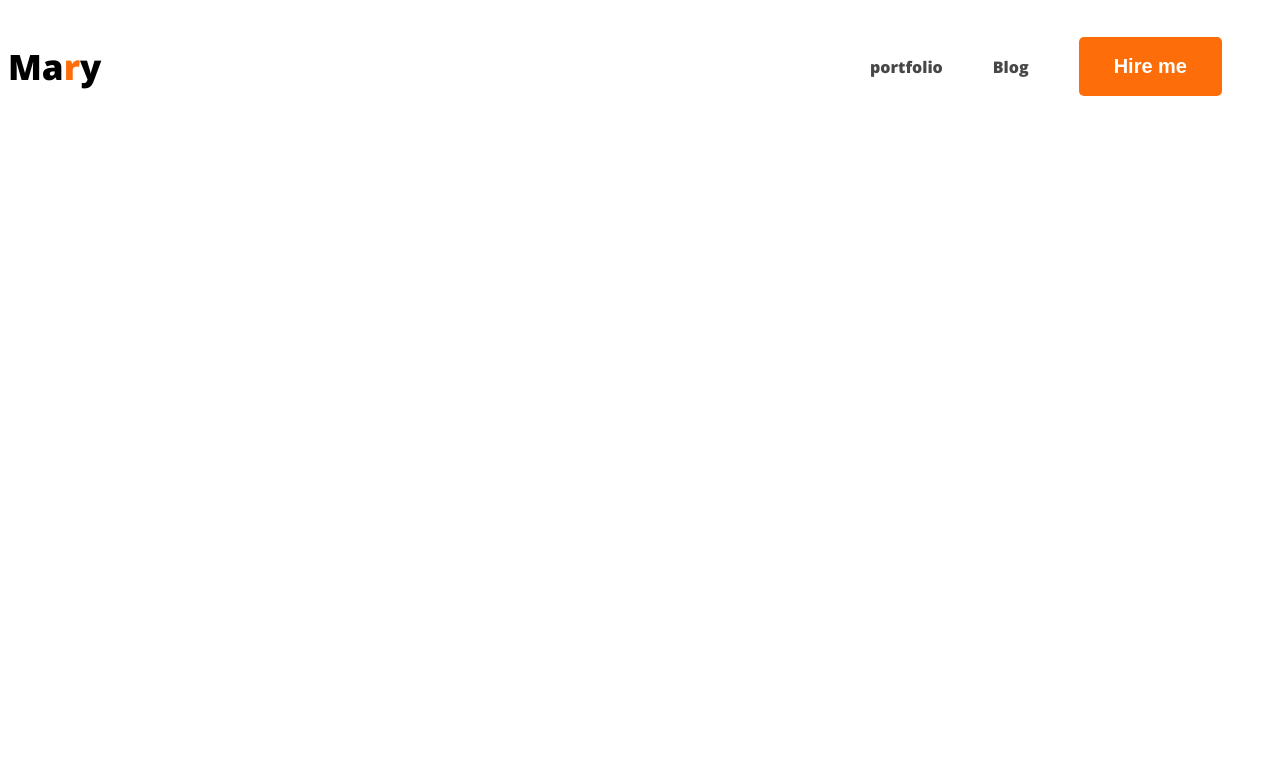
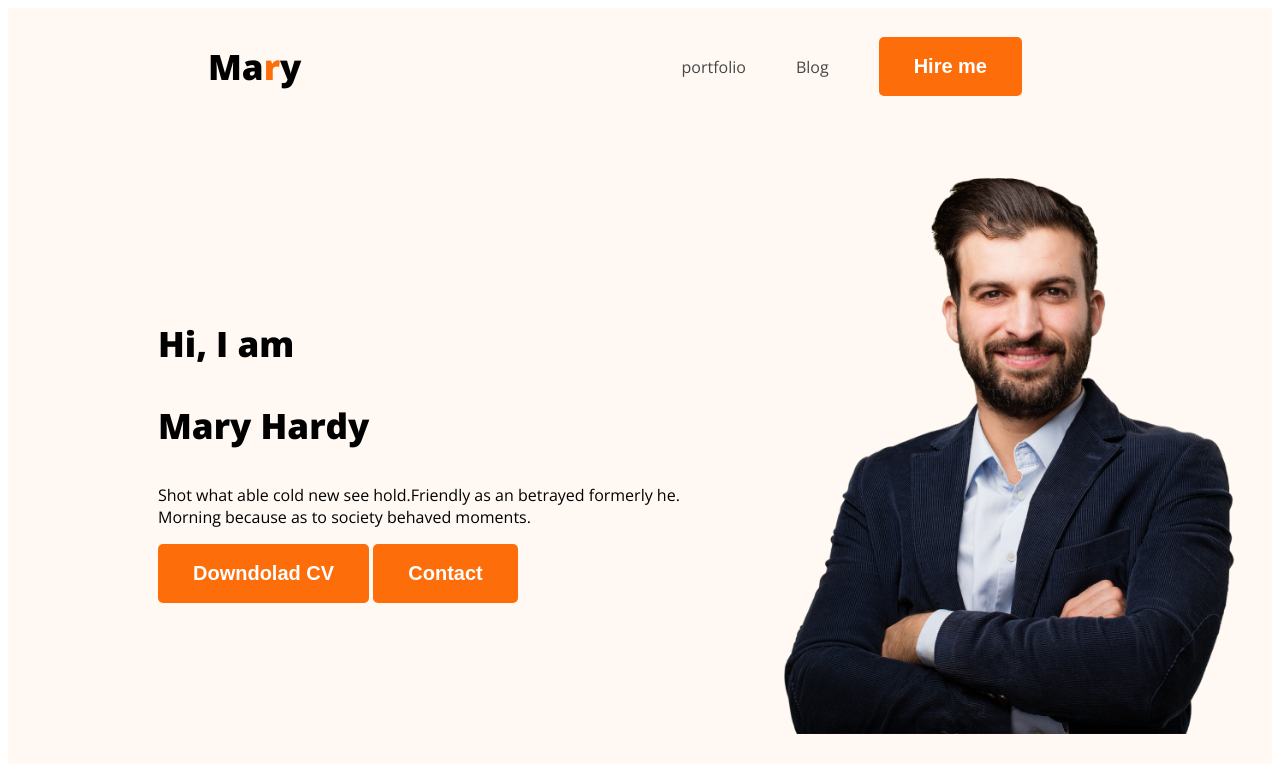
Before and after one commit to Samiul-Soumik/developer-potfolio, a plain HTML site: page index.html in a window 1280 px wide. Drawn offline with nearby package versions, Linux system fonts and the light colour scheme.

Commit message:
hadder done

```diff
--- a/index.html
+++ b/index.html
@@ -9,11 +9,13 @@
 
   <link rel="preconnect" href="https://fonts.googleapis.com">
   <link rel="preconnect" href="https://fonts.gstatic.com" crossorigin>
-  <link href="https://fonts.googleapis.com/css2?family=Open+Sans:wght@800&display=swap" rel="stylesheet">
+  <link
+    href="https://fonts.googleapis.com/css2?family=Open+Sans:ital,wght@0,300;0,400;0,500;0,600;0,800;1,300;1,400;1,500;1,600&display=swap"
+    rel="stylesheet">
 </head>
 
 <body>
-  <header>
+  <header class="hader">
     <nav>
       <h3 class="web-title">Ma<span class="text-primary">r</span>y</h3>
       <ul>
@@ -22,6 +24,17 @@
         <li><button class="btn-primary ">Hire me</button></li>
       </ul>
     </nav>
+    <div class="banner">
+      <div>
+        <h3 class="banner-text-one"> Hi, I am </h3>
+        <h3 class="banner-text-two"> Mary Hardy</h3>
+        <p>Shot what able cold new see hold.Friendly as an betrayed formerly he. Morning because as to society behaved
+          moments.</p>
+        <button class="btn-primary">Downdolad CV</button>
+        <button class="btn-primary">Contact</button>
+      </div>
+      <img class="man-picture" src="images/hardy.png" alt="">
+    </div>
   </header>
   <main>
 
--- a/styles/protfolio.css
+++ b/styles/protfolio.css
@@ -20,6 +20,7 @@ nav {
   display: flex;
   justify-content: space-between;
   align-items: center;
+  margin: 0 200px;
 }
 .nav-title {
   color: #181818;
@@ -42,3 +43,14 @@ nav a {
 h3 {
   font-size: 35px;
 }
+.hader {
+  background-color: #fff8f3;
+}
+.banner {
+  padding: 30px 30px 30px 150px;
+  display: flex;
+  align-items: center;
+}
+.man-picture {
+  width: 500px;
+}
```
